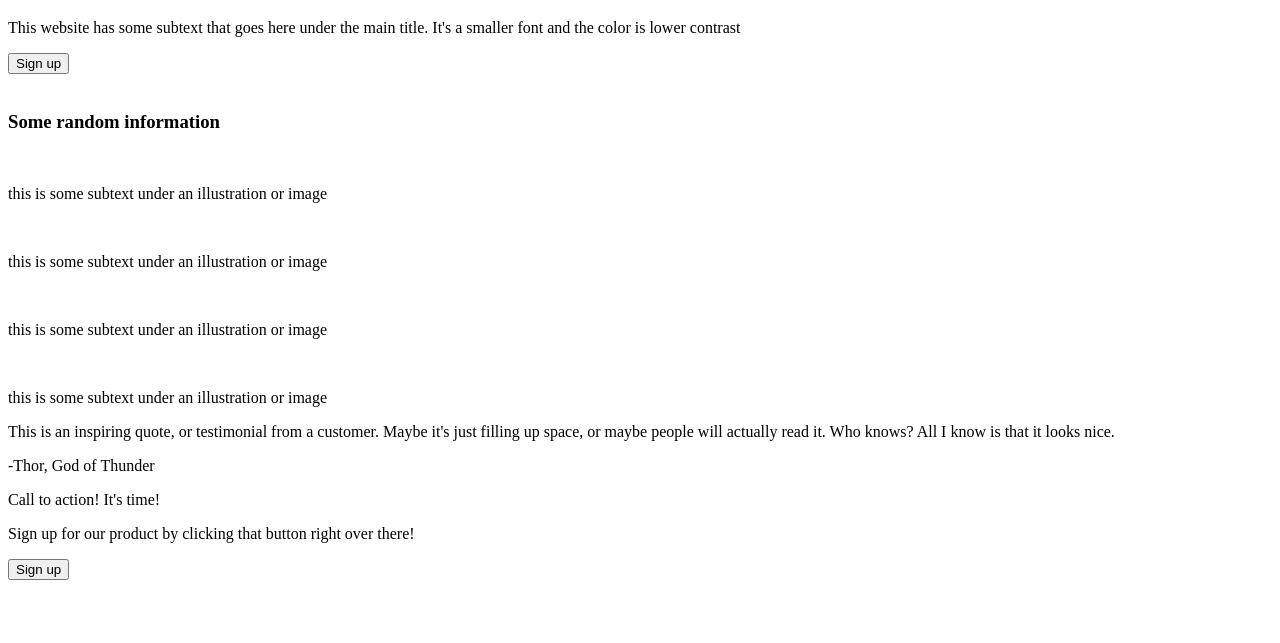
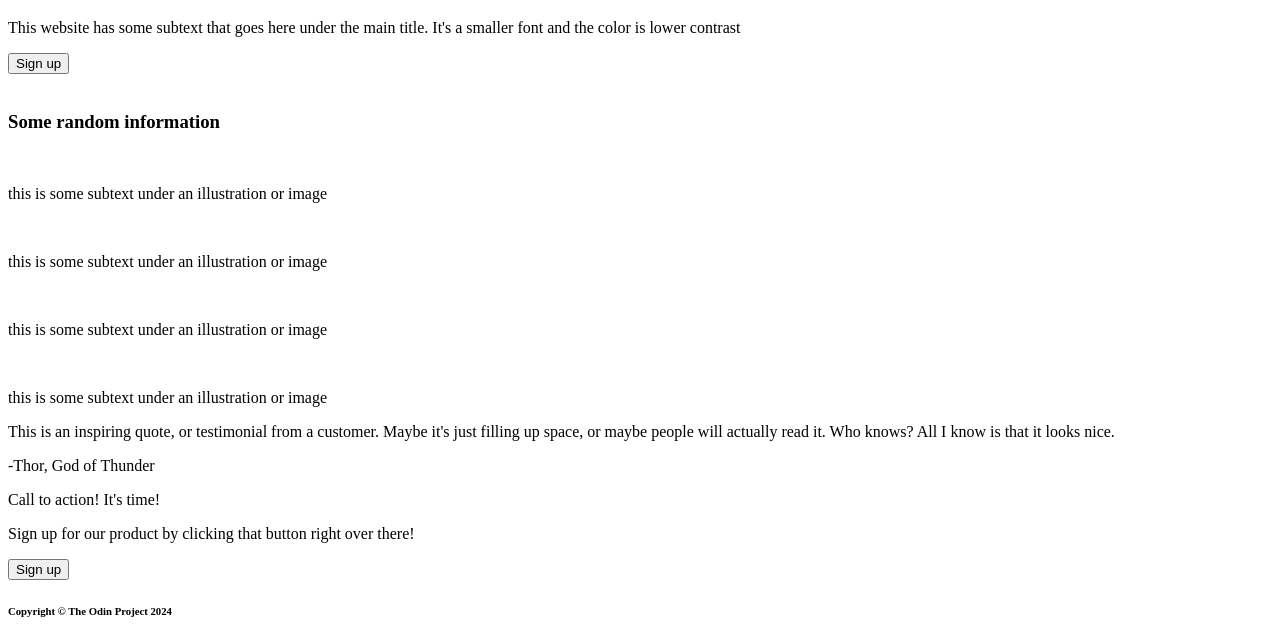
Before and after one commit to Primz125/top_landing_page, a plain HTML site: page index.html in a window 1280 px wide. Shown: the part 157-800 px from the top of the page. Drawn offline with Linux system fonts and the light colour scheme.

Commit message:
Create footer and message
This is the final step in creating the HTML for
the landing page. The next step is to create the
CSS for the page. Some rearranging may be needed
to make the CSS work in the manner needed.

```diff
--- a/index.html
+++ b/index.html
@@ -62,4 +62,7 @@
         <button>Sign up</button>
     </div>
 </body>
+<footer>
+    <h6>Copyright © The Odin Project 2024</h6>
+</footer>
 </html>
```
